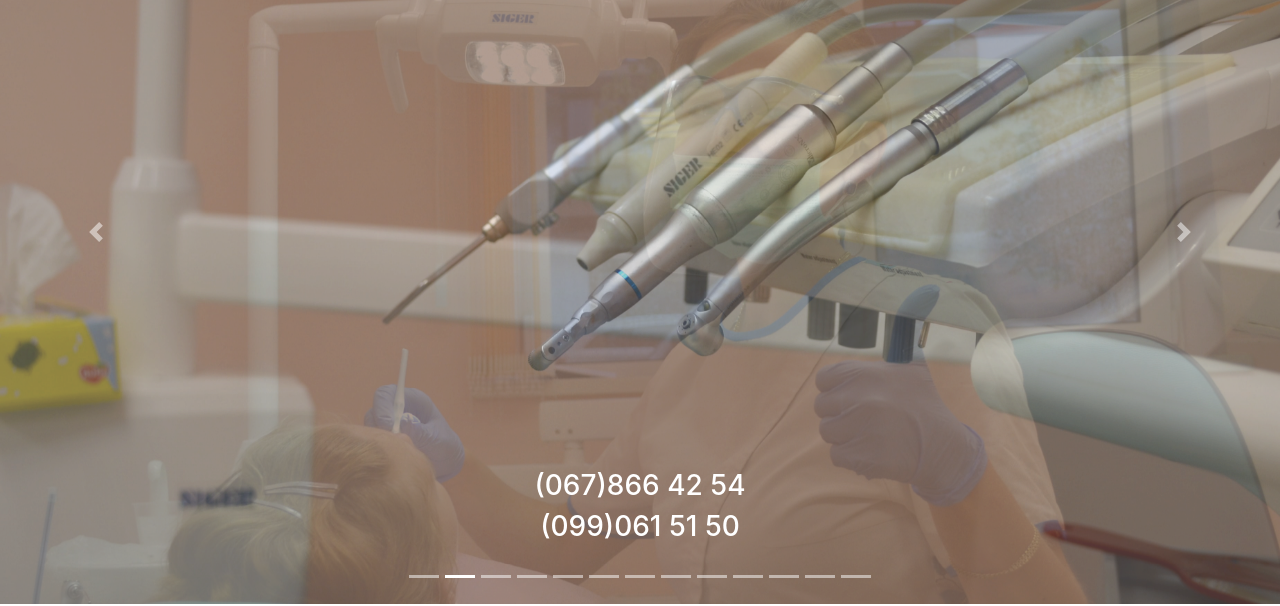
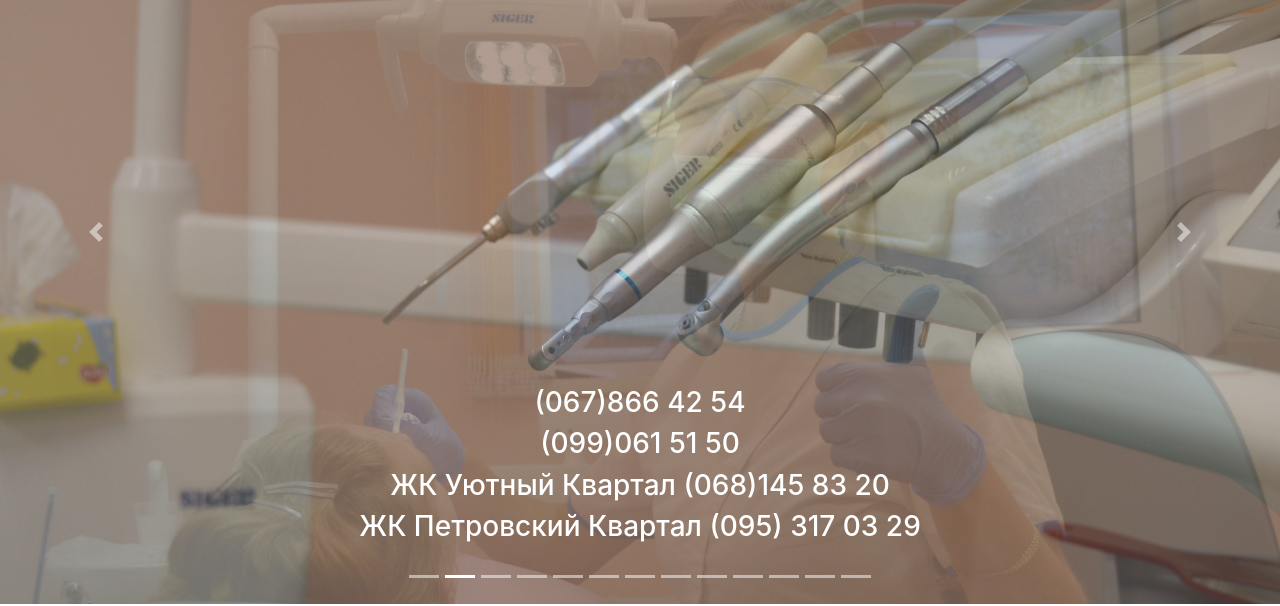
Before and after one commit to zd333/cc_lnd, a plain HTML site: page index.html in a window 1280 px wide. Shown: the part 196-802 px from the top of the page. Drawn offline with nearby package versions, Linux system fonts and the light colour scheme; some packages are replaced by stand-ins of ours.

Commit message:
Update index.html

```diff
--- a/index.html
+++ b/index.html
@@ -65,6 +65,14 @@
             </h3>
             <h3>
               <a class="carousel-phone" href="tel:0990615150">(099)061 51 50</a>
+            </h3>
+            <h3>
+              ЖК Уютный Квартал
+              <a class="carousel-phone" href="tel:0681458320">(068)145 83 20</a>
+            </h3>
+            <h3>
+              ЖК Петровский Квартал
+              <a class="carousel-phone" href="tel:0953170329">(095) 317 03 29</a>
             </h3>
           </div>
         </div>
```
